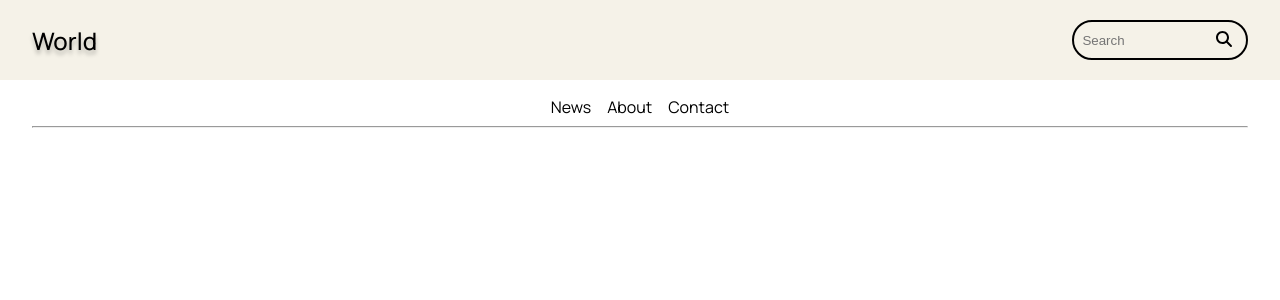
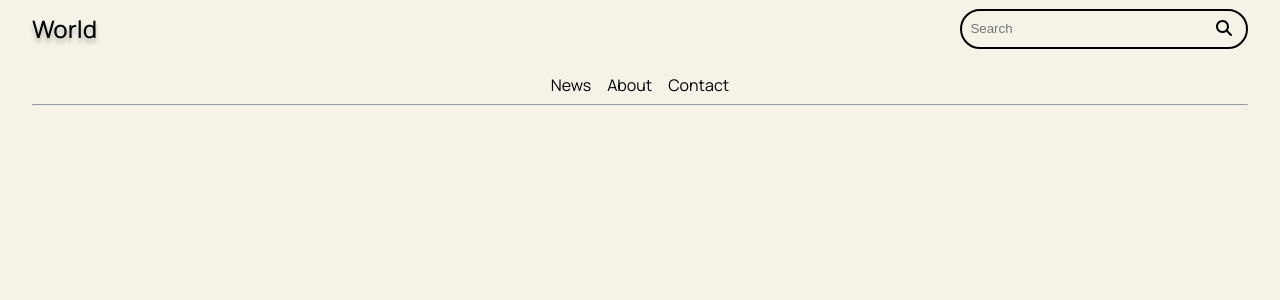
Before and after one commit to principalkelvo/NewsPaper, a React (Create React App) app: page / in a window 1280 px wide. Shown: the top 300 px of the page. Built offline with nearby package versions, Linux system fonts and the light colour scheme.

Commit message:
adds background color for the body

```diff
--- a/src/components/navbar/SearchBar.module.css
+++ b/src/components/navbar/SearchBar.module.css
@@ -1,7 +1,7 @@
 .search {
     position: relative;
-    width: 11em;
-    height: 3em;
+    width: 18rem;
+    height: 1.6rem;
     display: flex;
     align-items: center;
   }
--- a/src/index.css
+++ b/src/index.css
@@ -15,6 +15,7 @@ body {
     sans-serif;
   -webkit-font-smoothing: antialiased;
   -moz-osx-font-smoothing: grayscale;
+  background-color: var(--lightBlue);
 }
 
 code {
```
